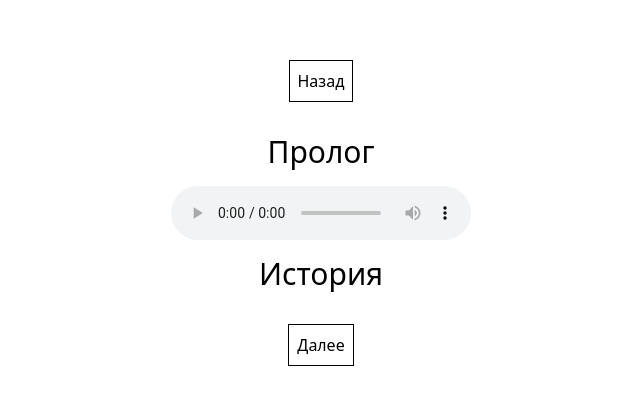
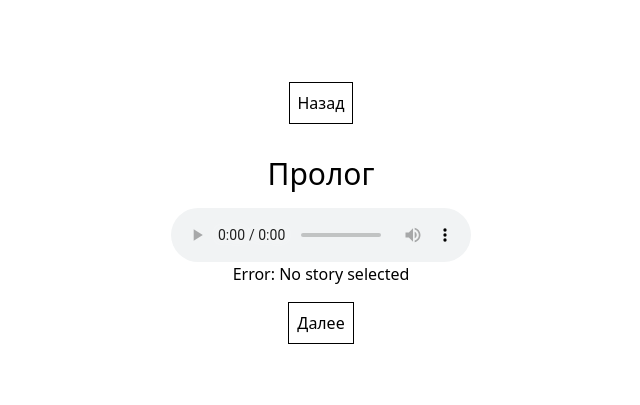
Before and after one commit to DenisFeofanov/1000-years-together, a Next.js app: page /act/prologue in a window 1280 px wide. Shown: the part 187-592 px from the top of the page, without its empty margins (319-959 px from the left). Built offline with nearby package versions, Linux system fonts and the light colour scheme.

Commit message:
[fix] commit mistake

```diff
--- a/src/pages/act/[act].tsx
+++ b/src/pages/act/[act].tsx
@@ -51,9 +51,16 @@ const Act: NextPage<Props> = ({ previousSlug, nextSlug, title }) => {
         {/* <StoryPlayer audioSrc={stories[0].audioSrc} title={stories[0].title} /> */}
         <audio controls src={stories[0].audioSrc}></audio>
 
-        <Heading>История</Heading>
+        {currentStory ? (
+          <>
+            <Heading>История #{currentStory.title}</Heading>
 
-        {/* <StoryPlayer audioSrc={stories[0].audioSrc} title={stories[0].title} /> */}
+            {/* <StoryPlayer audioSrc={stories[0].audioSrc} title={stories[0].title} /> */}
+            <audio controls src={currentStory.audioSrc}></audio>
+          </>
+        ) : (
+          <p>Error: No story selected</p>
+        )}
 
         <AppLink href={goNextHref}>Далее</AppLink>
       </Layout>
```
